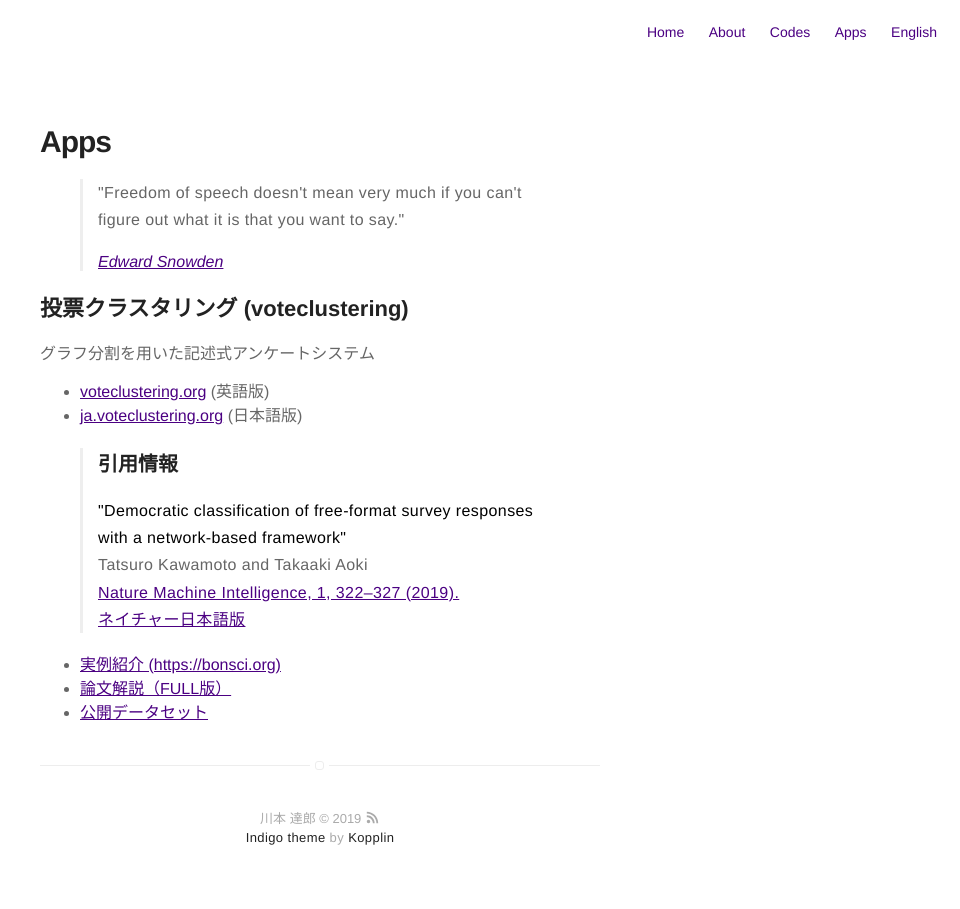
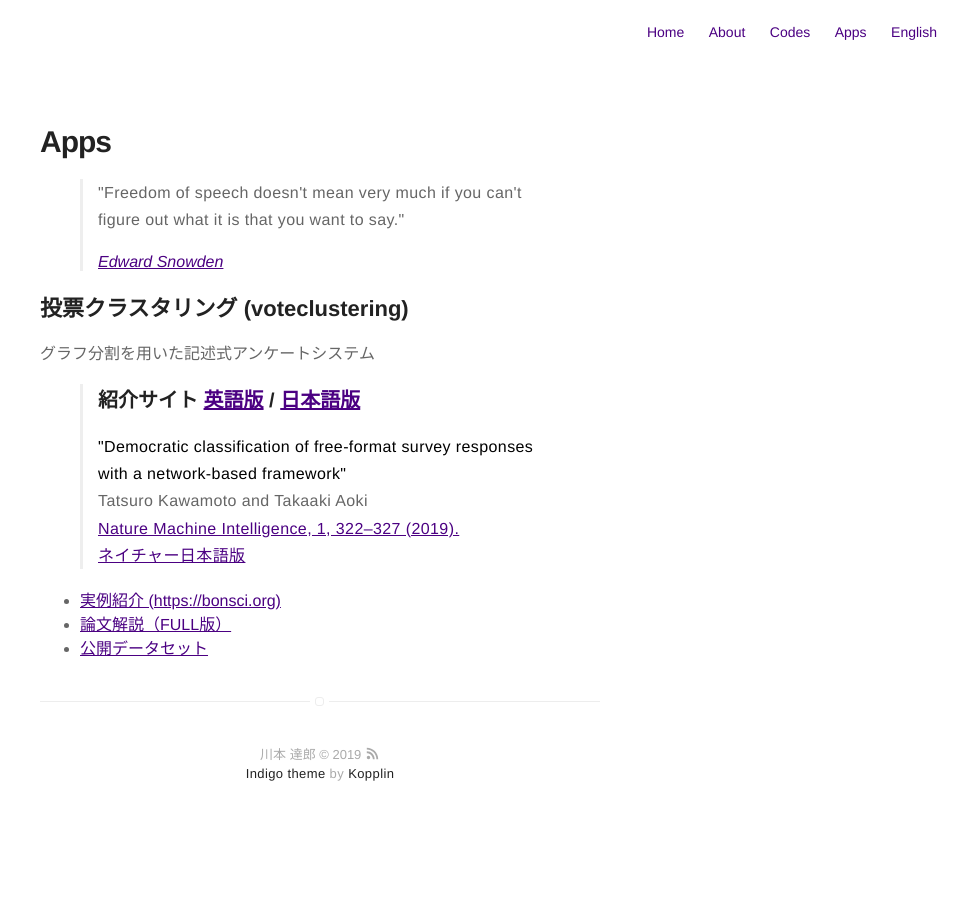
Before and after one commit to tatsuro-kawamoto-jp/tatsuro-kawamoto-jp.github.io, a Jekyll site: the page built from apps.html, in a window 1280 px wide. Shown: the whole page, without its empty margins (320-1280 px from the left). Built offline with Jekyll 4.4.1, drawn with Linux system fonts in a browser that asks for light colours.

Commit message:
Update apps.

```diff
--- a/apps.html
+++ b/apps.html
@@ -15,16 +15,11 @@ title: Apps
 <h2>投票クラスタリング (voteclustering)</h2>
 グラフ分割を用いた記述式アンケートシステム
 
-<ul>
-	<li>
-		<a href="https://voteclustering.org/">voteclustering.org</a> (英語版)
-	</li>
-	<li>
-		<a href="https://ja.voteclustering.org/">ja.voteclustering.org</a> (日本語版)
-	</li>
-</ul>
 <blockquote>
-	<h3>引用情報</h3>
+	<h3>
+		紹介サイト <a href="https://voteclustering.org/">英語版</a> / <a href="https://ja.voteclustering.org/">日本語版</a>
+	</h3>
+
 	<p>
     <strong>"Democratic classification of free-format survey responses with a network-based framework"</strong><br />
     Tatsuro Kawamoto and Takaaki Aoki<br />
```
Also changed, not shown: assets/images/myself.gif (deleted).
